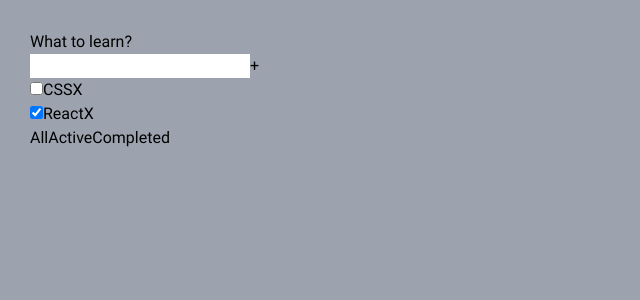
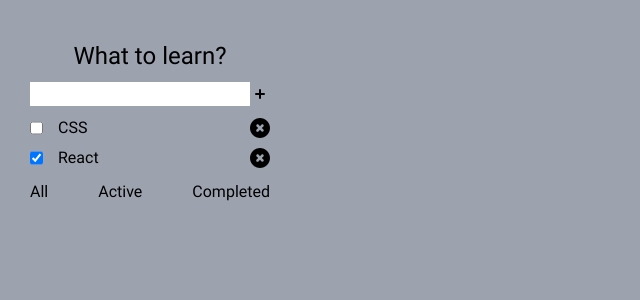
Before and after one commit to Victoria-Rozhkova/todolist-typescript, a React (Create React App) app: page / in a window 1280 px wide. Shown: the top 300 px of the page, without its empty margins (0-640 px from the left). Built offline with nearby package versions, Linux system fonts and the light colour scheme.

Commit message:
added icons, styles

```diff
--- /dev/null
+++ b/src/components/todo-list/todo-list.style.ts
@@ -0,0 +1,19 @@
+export const getTitleClassName = () => {
+  return "text-center text-2xl my-[10px]";
+};
+
+export const getListWrapperClassName = () => {
+  return "my-[10px] flex flex-col gap-[6px]";
+};
+
+export const getListClassName = () => {
+  return "flex gap-[15px] w-full";
+};
+
+export const getListItemClassName = () => {
+  return "flex justify-between w-full";
+};
+
+export const getFilterWrapperClassName = () => {
+  return "flex justify-between mt-[10px]";
+};
--- a/src/components/todo-list/todo-list.tsx
+++ b/src/components/todo-list/todo-list.tsx
@@ -1,5 +1,14 @@
 import React, { ChangeEvent, FC, KeyboardEvent, useState } from "react";
+
 import { PropsTypes } from "@/types/todo-list.type";
+import Icon from "@/components/ui/icon";
+import {
+  getFilterWrapperClassName,
+  getListClassName,
+  getListItemClassName,
+  getListWrapperClassName,
+  getTitleClassName,
+} from "./todo-list.style";
 
 export const Todolist: FC<PropsTypes> = ({
   title,
@@ -11,8 +20,10 @@ export const Todolist: FC<PropsTypes> = ({
   const [value, setValue] = useState<string>("");
 
   const addTaskHandler = () => {
-    addTask(value);
-    setValue("");
+    if (value) {
+      addTask(value);
+      setValue("");
+    }
   };
 
   const onChangeHandler = (e: ChangeEvent<HTMLInputElement>) => {
@@ -27,27 +38,33 @@ export const Todolist: FC<PropsTypes> = ({
 
   return (
     <div className="Todolist">
-      <div>{title}</div>
-      <div>
+      <div className={getTitleClassName()}>{title}</div>
+      <div className="flex">
         <input
           value={value}
           onChange={onChangeHandler}
           onKeyDown={onKeyDownHandler}
         />
-        <button onClick={addTaskHandler}>+</button>
+        <button onClick={addTaskHandler}>
+          <Icon name="Plus" />
+        </button>
       </div>
-      <ul>
+      <ul className={getListWrapperClassName()}>
         {tasks.map(({ id, isDone, task }) => {
           return (
-            <li key={id}>
+            <li key={id} className={getListClassName()}>
               <input type="checkbox" checked={isDone} />
-              <span>{task}</span>
-              <button onClick={() => removeTask(id)}>X</button>
+              <div className={getListItemClassName()}>
+                <span>{task}</span>
+                <button onClick={() => removeTask(id)}>
+                  <Icon name="Delete" />
+                </button>
+              </div>
             </li>
           );
         })}
       </ul>
-      <div>
+      <div className={getFilterWrapperClassName()}>
         <button onClick={() => changeFilter("all")}>All</button>
         <button onClick={() => changeFilter("active")}>Active</button>
         <button onClick={() => changeFilter("completed")}>Completed</button>
--- /dev/null
+++ b/src/components/ui/icon/icon.tsx
@@ -0,0 +1,20 @@
+import React, { FC } from "react";
+
+import * as svgIcons from "./icons-list";
+
+import { IconName, IconProps } from "@/components/ui/icon/icons.type";
+
+const icons = Object(svgIcons);
+
+const Icon: FC<
+  Partial<Pick<IconProps, "size">> &
+    Pick<IconProps, "className"> & { name: IconName }
+> = (props) => {
+  const { size = 20, className, name } = props;
+
+  const CurrentIcon = icons[name];
+
+  return <CurrentIcon size={size} className={className} />;
+};
+
+export default Icon;
--- /dev/null
+++ b/src/components/ui/icon/icons-list/delete.tsx
@@ -0,0 +1,23 @@
+import React from "react";
+
+const Delete = (props: { size: number }) => {
+  const { size } = props;
+  return (
+    <svg
+      width={size}
+      height={size}
+      viewBox="0 0 16 16"
+      fill="none"
+      xmlns="http://www.w3.org/2000/svg"
+    >
+      <path
+        fill-rule="evenodd"
+        clip-rule="evenodd"
+        d="M8 16C10.1217 16 12.1566 15.1571 13.6569 13.6569C15.1571 12.1566 16 10.1217 16 8C16 5.87827 15.1571 3.84344 13.6569 2.34315C12.1566 0.842855 10.1217 0 8 0C5.87827 0 3.84344 0.842855 2.34315 2.34315C0.842855 3.84344 0 5.87827 0 8C0 10.1217 0.842855 12.1566 2.34315 13.6569C3.84344 15.1571 5.87827 16 8 16ZM6.707 5.293C6.5184 5.11084 6.2658 5.01005 6.0036 5.01233C5.7414 5.0146 5.49059 5.11977 5.30518 5.30518C5.11977 5.49059 5.0146 5.7414 5.01233 6.0036C5.01005 6.2658 5.11084 6.5184 5.293 6.707L6.586 8L5.293 9.293C5.19749 9.38525 5.12131 9.49559 5.0689 9.6176C5.01649 9.7396 4.9889 9.87082 4.98775 10.0036C4.9866 10.1364 5.0119 10.2681 5.06218 10.391C5.11246 10.5139 5.18671 10.6255 5.2806 10.7194C5.3745 10.8133 5.48615 10.8875 5.60905 10.9378C5.73194 10.9881 5.86362 11.0134 5.9964 11.0123C6.12918 11.0111 6.2604 10.9835 6.3824 10.9311C6.50441 10.8787 6.61475 10.8025 6.707 10.707L8 9.414L9.293 10.707C9.4816 10.8892 9.7342 10.99 9.9964 10.9877C10.2586 10.9854 10.5094 10.8802 10.6948 10.6948C10.8802 10.5094 10.9854 10.2586 10.9877 9.9964C10.99 9.7342 10.8892 9.4816 10.707 9.293L9.414 8L10.707 6.707C10.8892 6.5184 10.99 6.2658 10.9877 6.0036C10.9854 5.7414 10.8802 5.49059 10.6948 5.30518C10.5094 5.11977 10.2586 5.0146 9.9964 5.01233C9.7342 5.01005 9.4816 5.11084 9.293 5.293L8 6.586L6.707 5.293Z"
+        fill="currentColor"
+      />
+    </svg>
+  );
+};
+
+export default Delete;
--- /dev/null
+++ b/src/components/ui/icon/icons-list/index.ts
@@ -0,0 +1,2 @@
+export { default as Plus } from "./plus";
+export { default as Delete } from "./delete";
--- /dev/null
+++ b/src/components/ui/icon/icons-list/plus.tsx
@@ -0,0 +1,23 @@
+import React from "react";
+
+const Plus = (props: { size: number }) => {
+  const { size } = props;
+  return (
+    <svg
+      xmlns="http://www.w3.org/2000/svg"
+      width={size}
+      height={size}
+      fill="none"
+      viewBox="0 0 20 20"
+    >
+      <path
+        fill="currentColor"
+        fillRule="evenodd"
+        d="M10 5a1 1 0 011 1v3h3a1 1 0 110 2h-3v3a1 1 0 01-2 0v-3H6a1 1 0 010-2h3V6a1 1 0 011-1z"
+        clipRule="evenodd"
+      ></path>
+    </svg>
+  );
+};
+
+export default Plus;
--- /dev/null
+++ b/src/components/ui/icon/icons.type.ts
@@ -0,0 +1,6 @@
+export type IconName = "Plus" | "Delete";
+
+export type IconProps = {
+  size: number;
+  className?: string;
+};
--- /dev/null
+++ b/src/components/ui/icon/index.ts
@@ -0,0 +1,2 @@
+import Icon from "@/components/ui/icon/icon";
+export default Icon;
```
